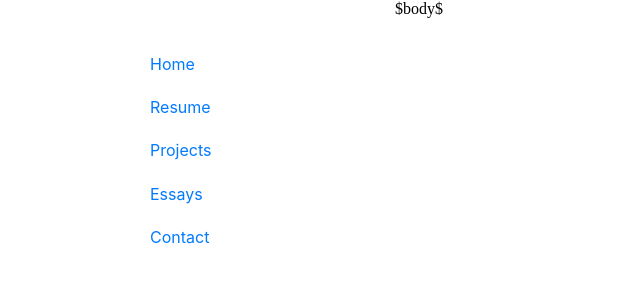
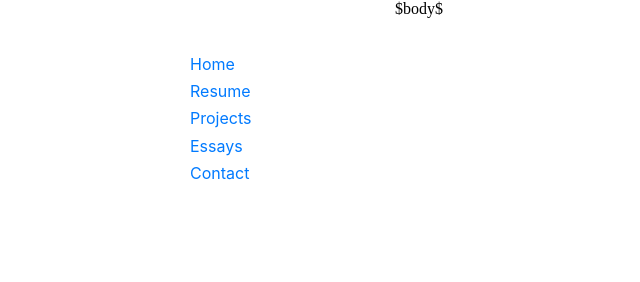
Before and after one commit to samuelstevens/personal-website, a plain HTML site: page template.html in a window 1280 px wide. Shown: the whole page, without its empty margins (0-640 px from the left). Drawn offline with Linux system fonts and the light colour scheme.

Commit message:
updated nav

```diff
--- a/css/site.css
+++ b/css/site.css
@@ -23,6 +23,10 @@ li {
   line-height: 1.7em;
 }
 
+.nav li {
+  list-style: none;
+}
+
 h1 {
   font-size: 3em;
 }
--- a/template.html
+++ b/template.html
@@ -17,11 +17,15 @@
     <main>
       <section>
         <aside class="column sidebar" style="margin-top: 35px;">
-          <p><a href="/">Home</a></p>
-          <p><a href="/resume.pdf">Resume</a></p>
-          <p><a href="/projects">Projects</a></p>
-          <p><a href="/essays">Essays</a></p>
-          <p><a href="mailto:samuel.robert.stevens@gmail.com">Contact</a></p>
+          <ul class="nav">
+            <li><a href="/">Home</a></li>
+            <li><a href="/resume.pdf">Resume</a></li>
+            <li><a href="/projects">Projects</a></li>
+            <li><a href="/essays">Essays</a></li>
+            <li>
+              <a href="mailto:samuel.robert.stevens@gmail.com">Contact</a>
+            </li>
+          </ul>
         </aside>
         <article class="column content">$body$</article>
       </section>
```
Also changed, not shown: index.html (+7 -5 lines).
